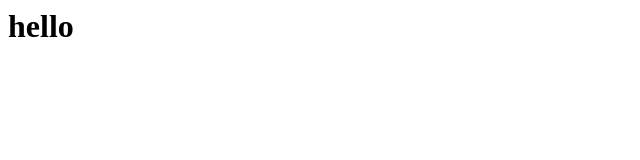
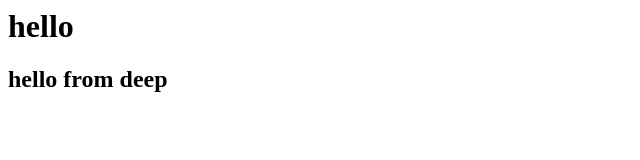
Before and after one commit to Deeppatel8758/PRACTICE, a plain HTML site: page index.html in a window 1280 px wide. Shown: the whole page, without its empty margins (0-640 px from the left). Drawn offline with Linux system fonts and the light colour scheme.

Commit message:
change index html

```diff
--- a/index.html
+++ b/index.html
@@ -1,3 +1,7 @@
 <h1>
     hello
 </h1>
+
+<h2>
+    hello from deep
+</h2>
```
